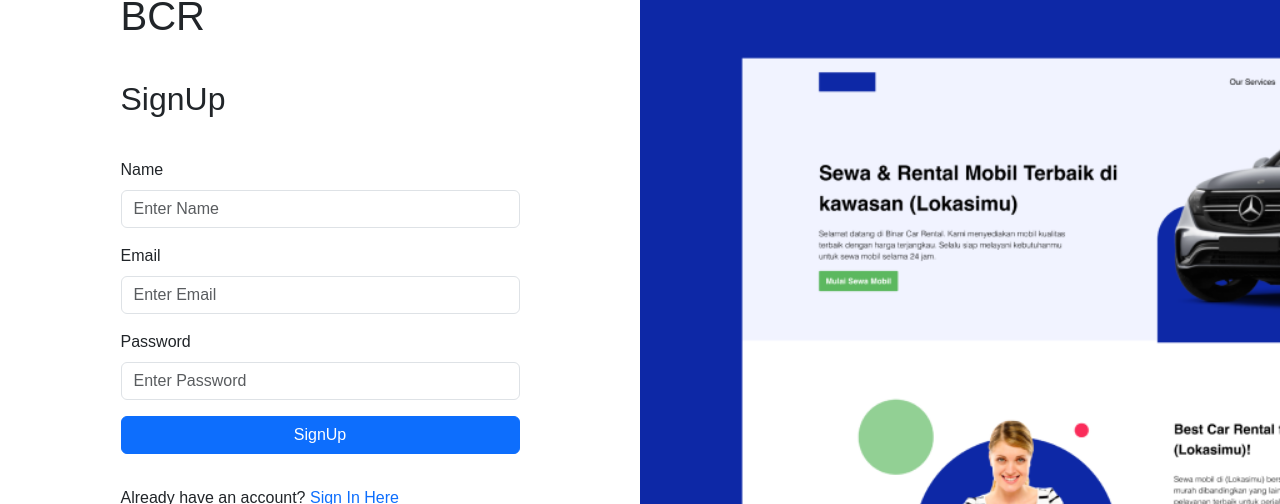
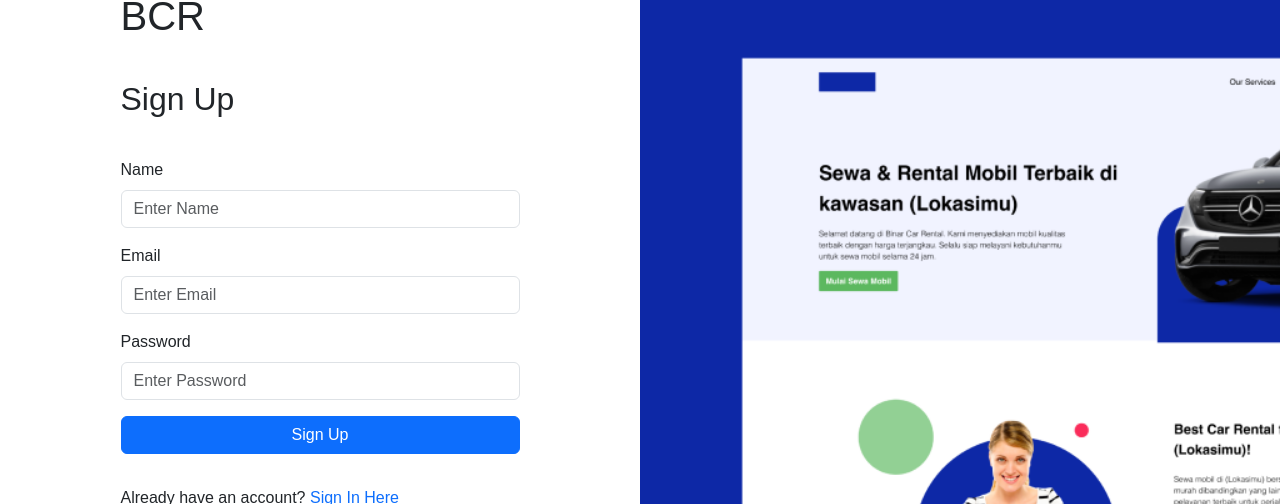
Before and after one commit to IgnJov/binar-car-rental-customer, a React (Vite) app: page /register in a window 1280 px wide. Shown: the part 149-653 px from the top of the page. Built offline with nearby package versions, Linux system fonts and the light colour scheme.

Commit message:
Fix Typo

```diff
--- a/src/pages/register/Register.jsx
+++ b/src/pages/register/Register.jsx
@@ -41,7 +41,7 @@ const Register = () => {
             <div className="left">
                 <div className="formtitle">
                     <h1>BCR</h1>
-                    <h2>SignUp</h2>
+                    <h2>Sign Up</h2>
                     {errorMessage !== "" && (
                         <div className="errorMessage">
                             <span>{errorMessage} </span>
@@ -76,7 +76,7 @@ const Register = () => {
                             />
                         </Form.Group>
                         <Button type="submit" variant="primary">
-                            SignUp
+                            Sign Up
                         </Button>
                     </Form>
                     <span>
```
